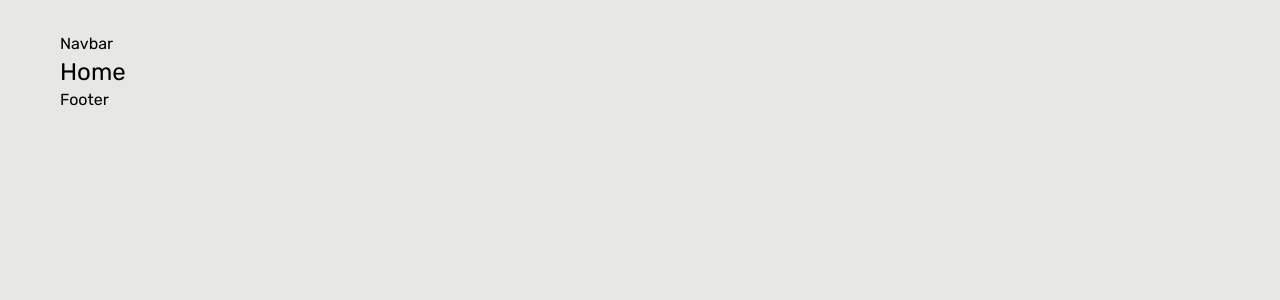
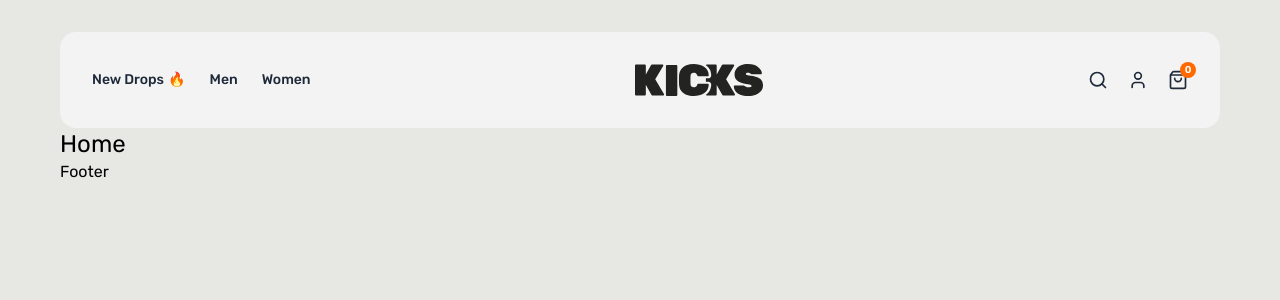
Before and after one commit to naimsheikh8020/Zavisoft, a React (Vite) app: page / in a window 1280 px wide. Shown: the top 300 px of the page. Built offline with nearby package versions, Linux system fonts and the light colour scheme.

Commit message:
add lucide-react dependency; add  Navbar component with new layout and icons; include Logoo asset

```diff
--- a/package.json
+++ b/package.json
@@ -11,6 +11,7 @@
   },
   "dependencies": {
     "@tailwindcss/vite": "^4.2.0",
+    "lucide-react": "^0.575.0",
     "react": "^19.2.0",
     "react-dom": "^19.2.0",
     "react-router": "^7.13.0",
--- a/src/Components/Navbar.tsx
+++ b/src/Components/Navbar.tsx
@@ -1,9 +1,39 @@
-import React from 'react'
+import { Search, User, ShoppingBag } from "lucide-react";
+import { assets } from "../assets/assets";
 
 const Navbar = () => {
   return (
-    <div>Navbar</div>
-  )
-}
+    <header className="w-full bg-[#f3f3f3] rounded-2xl ">
+      <div className="p-8 flex items-center justify-between">
 
-export default Navbar
+        {/* Left Side*/}
+        <div className="flex items-center gap-6 text-sm font-medium text-gray-800">
+          <button className="flex items-center gap-1 hover:text-black transition">
+            New Drops <span>🔥</span>
+          </button>
+          <button className="hover:text-black transition cursor-pointer">Men</button>
+          <button className="hover:text-black transition cursor-pointer">Women</button>
+        </div>
+
+        {/* center the logo */}
+        <div>
+            <img src={assets.Logoo} alt="Logo"/>
+        </div>
+
+        {/* Right */}
+        <div className="flex items-center gap-5 text-gray-800">
+          <Search className="w-5 h-5 cursor-pointer hover:text-black transition" />
+          <User className="w-5 h-5 cursor-pointer hover:text-black transition" />
+          <div className="relative cursor-pointer">
+            <ShoppingBag className="w-5 h-5 hover:text-black transition" />
+            <span className="absolute -top-2 -right-2 bg-orange-500 text-white text-[10px] w-4 h-4 flex items-center justify-center rounded-full font-semibold">
+              0
+            </span>
+          </div>
+        </div>
+      </div>
+    </header>
+  );
+};
+
+export default Navbar;
--- a/src/assets/assets.ts
+++ b/src/assets/assets.ts
@@ -8,9 +8,11 @@ import Shoes from "./SHOES.svg"
 import reviewshoes1 from "./reviewshoe1.png"
 import reviewshoes2 from "./reviewshoe2.png"
 import reviewshoes3 from "./reviewshoe3.png"
+import Logoo from "./Logoo.svg"
 
 export const assets = {
   Logo,
+  Logoo,
   Category1,
   Category2,
   HeroImg1,
```
Also changed, not shown: src/assets/Logoo.svg (added), 1 other file (tests, documents, lock files or other folders).
